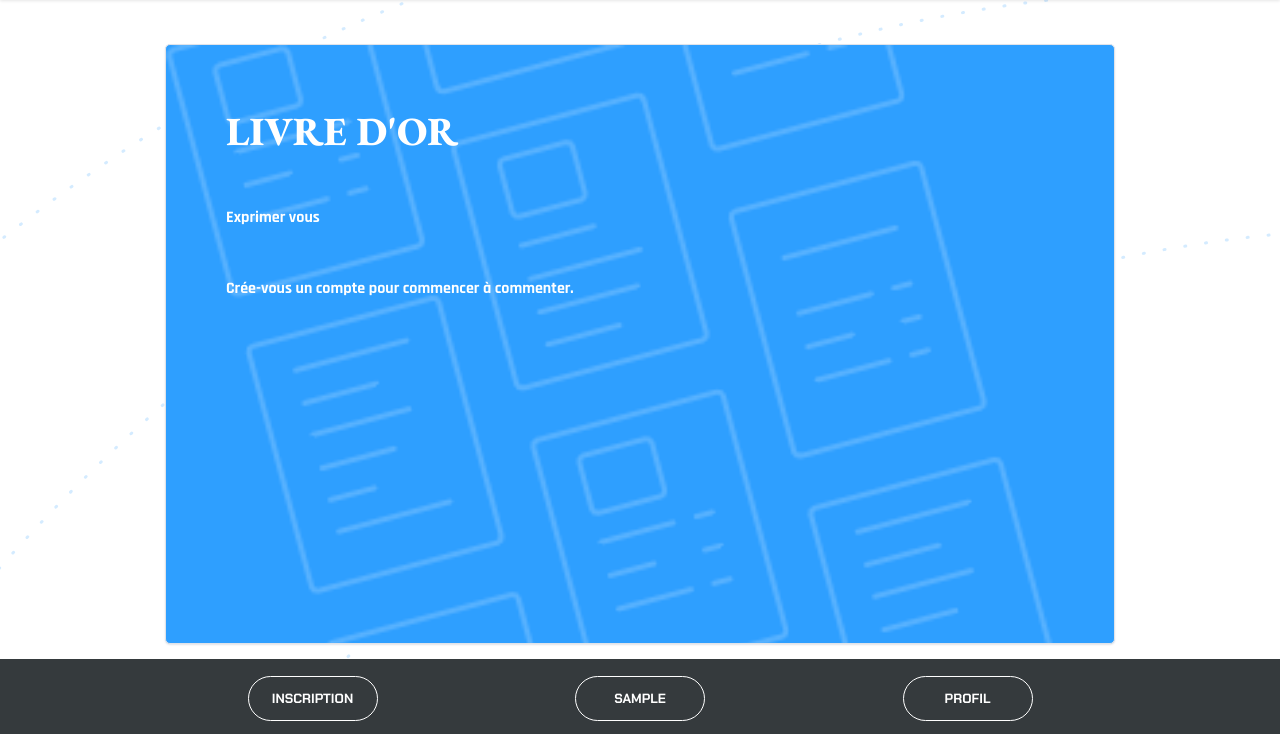
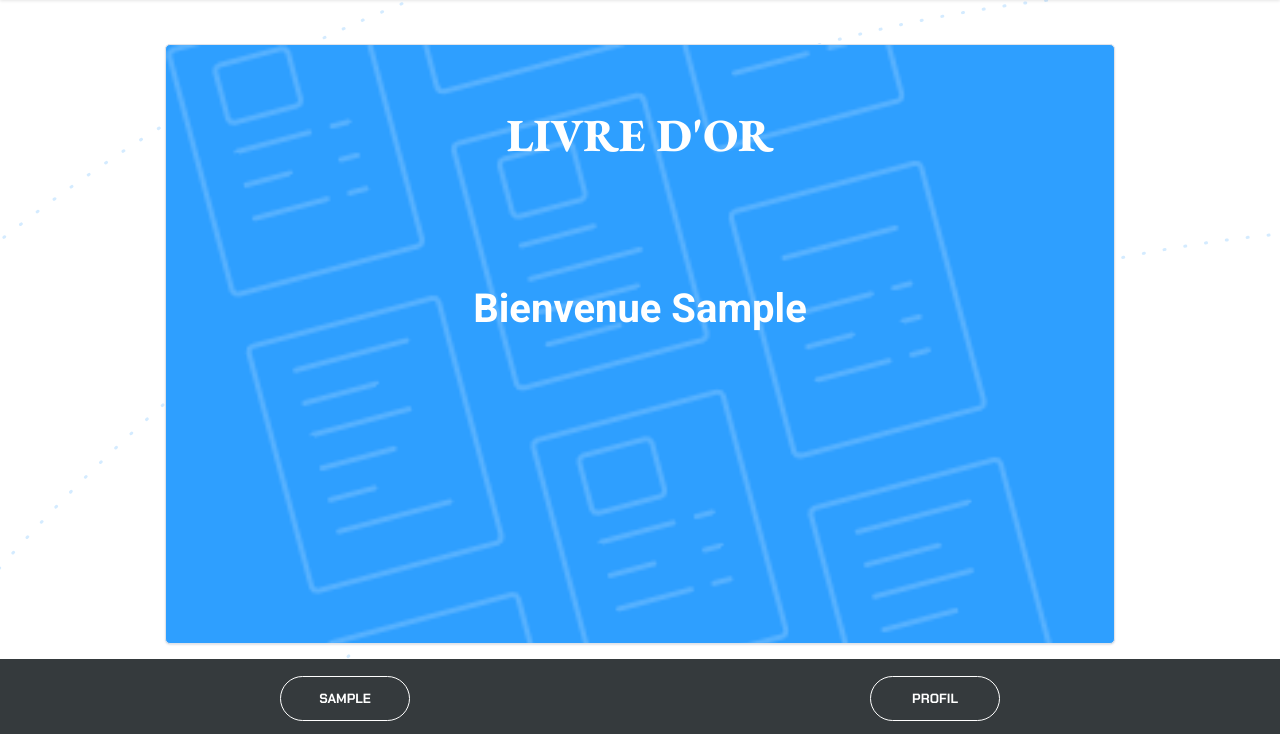
Before and after one commit to jules-jean-louis1/livreor, a PHP site: page / in a window 1280 px wide. Shown: the part 66-800 px from the top of the page. Run offline with PHP 8.4, Linux system fonts and the light colour scheme; the visitor is signed in with stand-in values (Sample User, id 1).

Commit message:
need fix page sign in

```diff
--- a/commentaire.php
+++ b/commentaire.php
@@ -32,6 +32,7 @@ if (isset($_POST['submit'])) {
     <meta http-equiv="X-UA-Compatible" content="IE=edge">
     <meta name="viewport" content="width=device-width, initial-scale=1.0">
     <link rel="stylesheet" href="style_index.css">
+    <link rel="icon" href="images/bbule-logo.png">
     <title>Livre d'or</title>
 </head>
 <body>
--- a/connect.php
+++ b/connect.php
@@ -1,4 +1,6 @@
 <?php
 // connexion a la bdd LOCALE
 $connect = new mysqli('localhost', 'root', '', 'livreor');
+// Plesk
+/* $connect = new mysqli('localhost', 'jules', '3T9w!ql77', 'jules-jean-louis_livreor'); */
 ?>
--- a/connexion.php
+++ b/connexion.php
@@ -1,6 +1,9 @@
 <?php
 session_start();
 include 'connect.php';      //On inporte la connexion à la base de donnée
+?>
+
+<?php
 
 $conn = mysqli_query($connect, "SELECT * FROM `utilisateurs`");     // requête dans la table utilisateurs
 $row = $conn->fetch_all();
--- a/footer.php
+++ b/footer.php
@@ -3,14 +3,20 @@
         <div class="foot_warpper">
             <div class="foot_container">
                 <ul id="list_foot">
-                    <li><button class="btn_footer1"><a href="inscription.php">Inscription</a></button></li>
                     <li>
                         <?php if (isset($_SESSION['id']) != null) :?>
-                        <button class="btn_footer1"><a href="profil.php"><?php echo $_SESSION['login'];?></a></button>
-                        <?php else : ?>
-                        <button class="btn_footer1"><a href="connexion.php">Connexion</a></button>
-                        <?php endif ?>
-                    </li>
+                            <button class="btn_footer1"><a href="profil.php"><?php echo $_SESSION['login'];?></a></button>
+                            <?php else : ?>
+                                <button class="btn_footer1"><a href="connexion.php">Connexion</a></button>
+                                <?php endif ?>
+                            </li>
+                            <li>
+                                <?php if (isset($_SESSION['id']) != null) :?>
+                                    <!-- <button class="btn_footer1"><a href="profil.php"><?php echo $_SESSION['login'];?></a></button> -->
+                                <?php else : ?>
+                                    <button class="btn_footer1"><a href="inscription.php">Inscription</a></button>
+                                <?php endif ?>
+                            </li>
                     <li><button class="btn_footer1"><a href="profil.php">Profil</a></button></li>
                 </ul>
             </div>
--- a/index.php
+++ b/index.php
@@ -1,5 +1,4 @@
-<?php session_start();
-?>
+<?php session_start(); ?>
 
 <!DOCTYPE html>
 <html lang="fr">
@@ -8,7 +7,7 @@
     <meta http-equiv="X-UA-Compatible" content="IE=edge">
     <meta name="viewport" content="width=device-width, initial-scale=1.0">
     <link rel="stylesheet" href="style_index.css">
-    <link rel="icon" href="images/logo livre.svg">
+    <link rel="icon" href="images/bbule-logo.png">
     <title>Livre d'or</title>
 </head>
 <body>
@@ -19,9 +18,14 @@
         <section class="main-container_s1">
             <div class="main_warpper">
                 <div class="main_container">
-                    <h2>Livre d'or</h2>
-                    <p>Exprimer vous</p>
-                    <p>Crée-vous un compte pour commencer à commenter.</p>
+                    <div class="main_title_index">
+                        <h2>Livre d'or</h2>
+                        <?php if (isset($_SESSION['id']) == true) { ?>
+                            <h5><?php echo 'Bienvenue' . ' ' . $_SESSION['login']; ?></h5>
+                        <?php } else {?>
+                            <p>Crée-vous un compte pour commencer à commenter.</p>
+                        <?php } ?>
+                    </div>
                 </div>
             </div>
         </section>
--- a/inscription.php
+++ b/inscription.php
@@ -51,7 +51,8 @@ if (isset($_POST['login'], $_POST['password'], $_POST['password_conf'])) {
     <meta http-equiv="X-UA-Compatible" content="IE=edge">
     <meta name="viewport" content="width=device-width, initial-scale=1.0">
     <link rel="stylesheet" href="style_index.css">
-    <title>Livre d'or - S'inscrire</title>
+    <link rel="icon" href="images/bbule-logo.png">
+    <title>S'inscrire</title>
 </head>
 <body>
     <?php
--- a/profil.php
+++ b/profil.php
@@ -44,6 +44,7 @@ if (isset($_POST['logout'])) {
     <meta http-equiv="X-UA-Compatible" content="IE=edge">
     <meta name="viewport" content="width=device-width, initial-scale=1.0">
     <link rel="stylesheet" href="style_index.css">
+    <link rel="icon" href="images/bbule-logo.png">
     <title>Profil</title>
 </head>
 <body>
--- a/style_index.css
+++ b/style_index.css
@@ -275,6 +275,29 @@ main.position-relative {
 }
 /*###################################################################################################
 #####################################################################################################
+############################	  SECTION I N D E X 	  ###########################################
+#####################################################################################################
+###################################################################################################*/
+
+.main_container h2 {
+    font-size: 46px;
+}
+.main_container h5 {
+    font-size: 40px;
+    text-transform: capitalize;
+}
+.main_title_index {
+    display: flex;
+    align-items: center;
+    justify-content: center;
+    flex-direction: column;
+    gap: 120px;
+  }
+
+
+
+/*###################################################################################################
+#####################################################################################################
 ############################  	SECTION C O N N E X I O N	 ########################################
 #####################################################################################################
 ###################################################################################################*/
@@ -545,7 +568,7 @@ legend{
 /* Table Styles */
 
 .table-wrapper{
-    margin: 10px 70px 70px;
+    margin: 10px 70px 20px;
     box-shadow: 0px 35px 50px rgba( 0, 0, 0, 0.2 );
 }
 .fl-table {
@@ -700,6 +723,21 @@ textarea{
 .filter_red {
     filter: invert(30%) sepia(97%) saturate(5759%) hue-rotate(353deg) brightness(106%) contrast(131%);
 }
+.comment-add-1 {
+    padding-left: 70px;
+}
+.btn_footer3 {
+    height: 45px;
+    width: 130px;
+    padding: 6px 10px;
+    background: transparent;
+	font-family: 'Chakra Petch', sans-serif;
+	font-weight: 700;
+	text-transform: uppercase;
+	border: 1px solid #fff;
+	color: #fff;
+	border-radius: 50px;
+}
 /*###################################################################################################
 #####################################################################################################
 ############################       	SECTION FOOTER	     ###########################################
```
Also changed, not shown: livre-or.php (+7 -0 lines).
